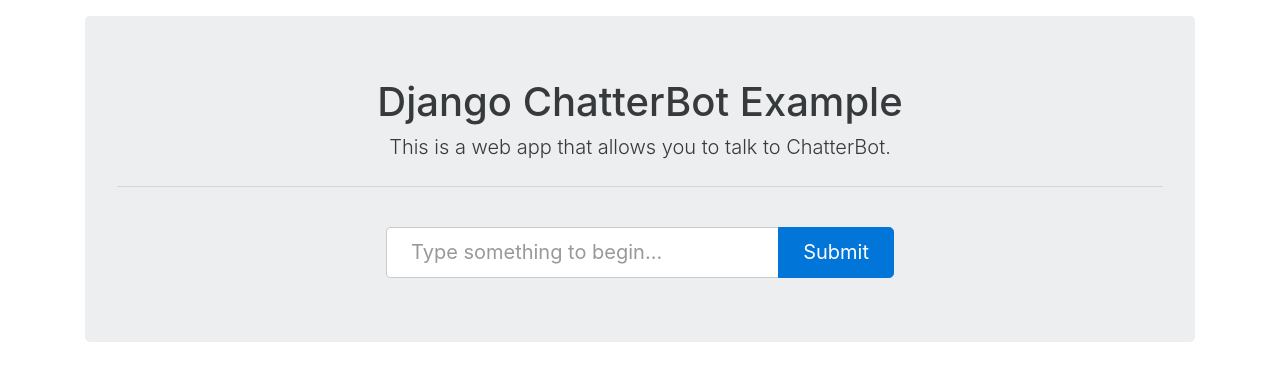
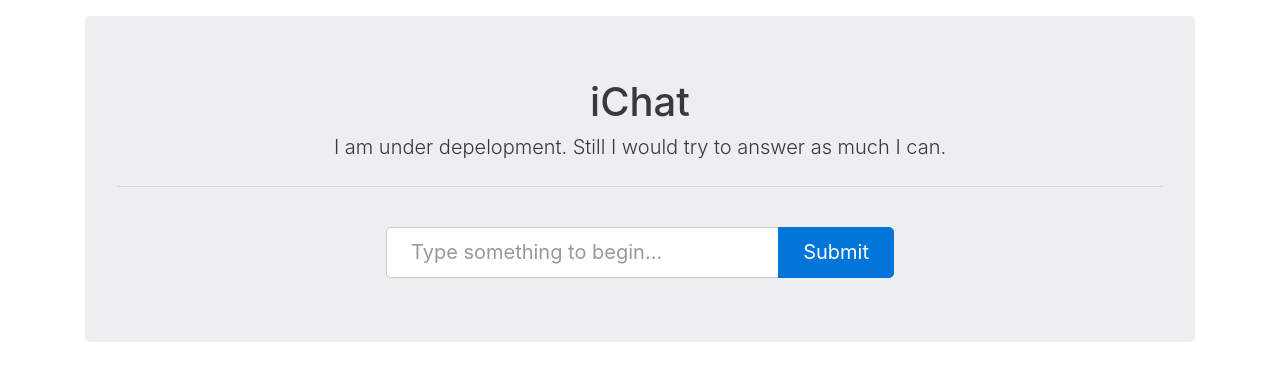
Before and after one commit to ravedata/Circus, a Django app: page / in a window 1280 px wide. Shown: the part 54-435 px from the top of the page. Run offline with Django 3.2, Linux system fonts and the light colour scheme; parts of the project's set-up code (start-up, migrations or seed data) failed here and were passed over; some libraries are stand-ins or nearby versions.

Commit message:
Html changes

```diff
--- a/example_app/templates/app.html
+++ b/example_app/templates/app.html
@@ -13,9 +13,9 @@
     <div class="container">
 
       <div class="jumbotron mt-1">
-        <h1 class="jumbotron-heading text-xs-center">Django ChatterBot Example</h1>
+        <h1 class="jumbotron-heading text-xs-center">iChat</h1>
         <p class="lead text-xs-center">
-          This is a web app that allows you to talk to ChatterBot.
+          I am under depelopment. Still I would try to answer as much I can.
         </p>
 
         <hr class="my-2">
```
